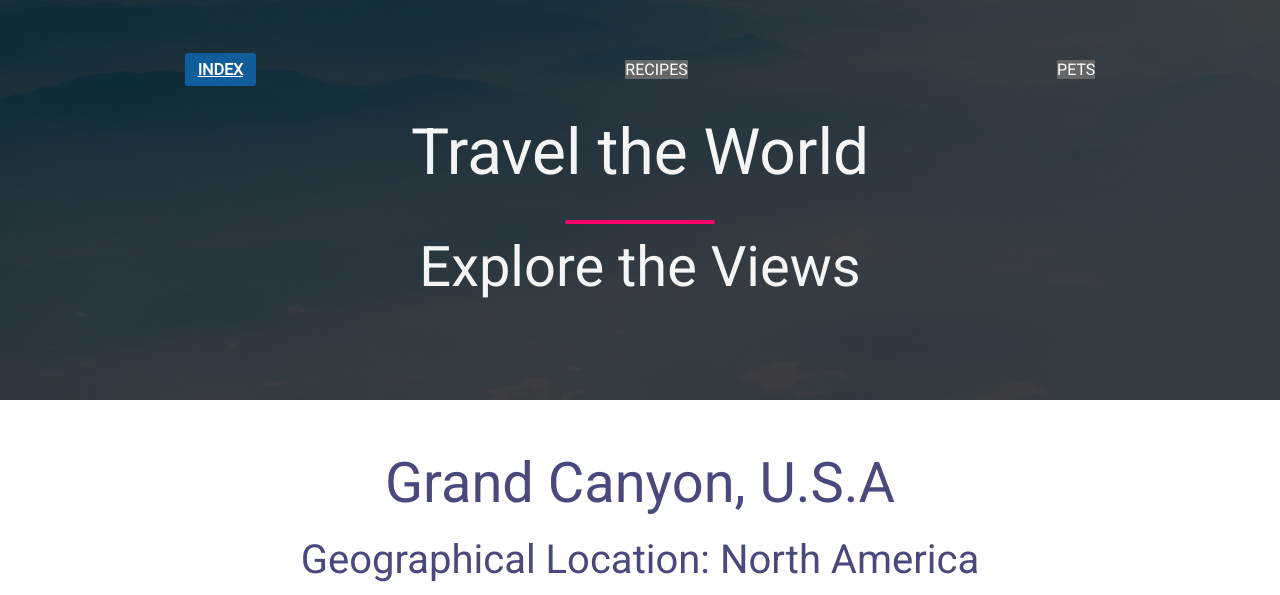
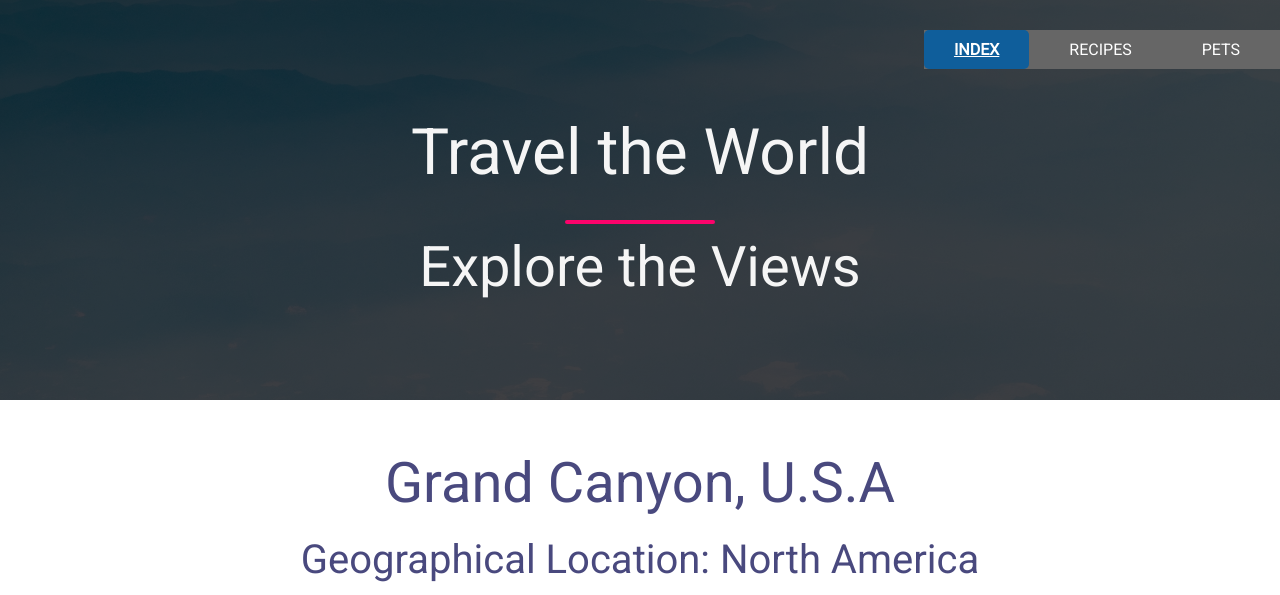
Before and after one commit to annahou17/si339_tablet_view, a plain HTML site: page index.html in a window 1280 px wide. Shown: the top 595 px of the page. Drawn offline with Linux system fonts and the light colour scheme.

Commit message:
Add files via upload

```diff
--- a/css/style1.css
+++ b/css/style1.css
@@ -465,6 +465,21 @@ figcaption {
 
 /* media query for tablet */
 @media only screen and (min-width: 600px) {
+    /* navigation */
+    .nav-links {
+        justify-content: flex-end;
+    }
+    .nav-links li {
+        margin: 0;
+    }
+    .nav-links a {
+        padding: 10px 30px;
+        border-radius: 5px;
+        justify-content: space-between;
+        margin-right: 10px;
+        display: block;
+    }
+
     /* travel page */
     .links {
         margin-top: 20px;
```
